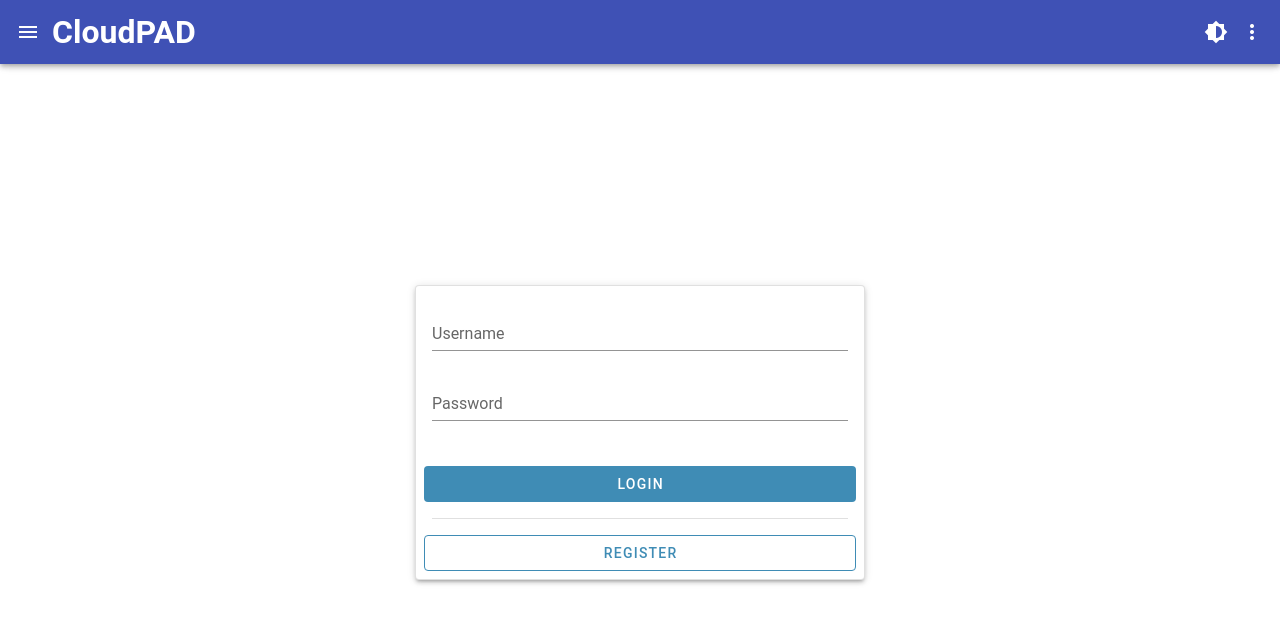
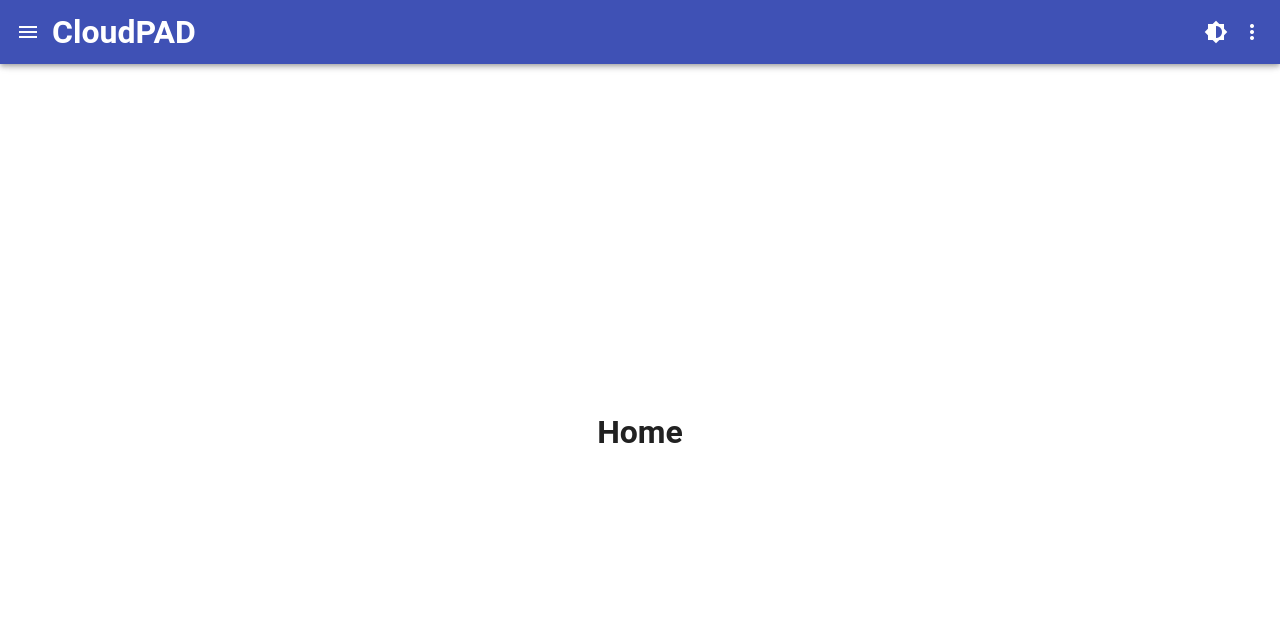
Before and after one commit to Alan-39/CloudPAD, a Vue app in the folder client/: page /#/ in a window 1280 px wide. Shown: the top 624 px of the page. Built offline with nearby package versions, Linux system fonts and the light colour scheme; a small style sheet from the web is missing.

Commit message:
Changed Home.vue
Home.vue is no longer the login page

```diff
--- a/client/src/views/Home.vue
+++ b/client/src/views/Home.vue
@@ -2,104 +2,8 @@
     <v-container fluid fill-height>
         <v-row class="text-center">
             <v-col align="center">
-        <div
-          v-if="showError == true"
-        >
-          <ErrorMsg
-            v-bind:message="errMessage"
-            maxWidth="450"
-          />
-        </div>
-        <v-card
-          class="mx-auto"
-          max-width="450"
-          outlined
-          elevation="3"
-          v-bind:loading="loading"
-        >
-
-          <template slot="progress">
-            <v-progress-linear
-              height="4"
-              indeterminate
-            ></v-progress-linear>
-          </template>
-
-          <form>
-            <v-card-text>
-              <v-text-field
-                type="text"
-                label="Username"
-                v-model="username"
-              ></v-text-field>
-              <v-text-field
-                type="password"
-                label="Password"
-                v-model="password"
-              ></v-text-field>
-            </v-card-text>
-
-            <v-card-actions>
-              <v-btn
-                block
-                depressed
-                color="secondary"
-                @click="login"
-              >
-                Login
-              </v-btn>
-            </v-card-actions>
-          </form>
-          <v-divider class="mx-4 my-2"></v-divider>
-          <router-link
-            to="/register"
-            style="text-decoration: none"
-          >
-            <v-card-actions>
-              <v-btn
-                block
-                outlined
-                color="secondary"
-              >
-                Register
-              </v-btn>
-            </v-card-actions>
-          </router-link>
-        </v-card>
+                <h1>Home</h1>
             </v-col>
         </v-row>
     </v-container>
-
 </template>
-
-<script>
-  import AuthenticationService from '@/services/AuthenticationService'
-  import ErrorMsg from '@/components/ErrorMsg.vue'
-
-  export default {
-    components: {
-      ErrorMsg,
-    },
-
-    data: () => ({
-      username: '',
-      password: '',
-      loading: false,
-      showError: false,
-      errMessage: '',
-    }),
-
-    methods: {
-      async login () {
-        this.loading = true
-        const response = await AuthenticationService.login({
-          username: this.username,
-          password: this.password
-        })
-        this.loading = false
-        this.showError = true
-        this.errMessage = response.data.message
-      },
-    },
-  }
-</script>
```
Lines whose indentation alone changed are shown as unchanged.
